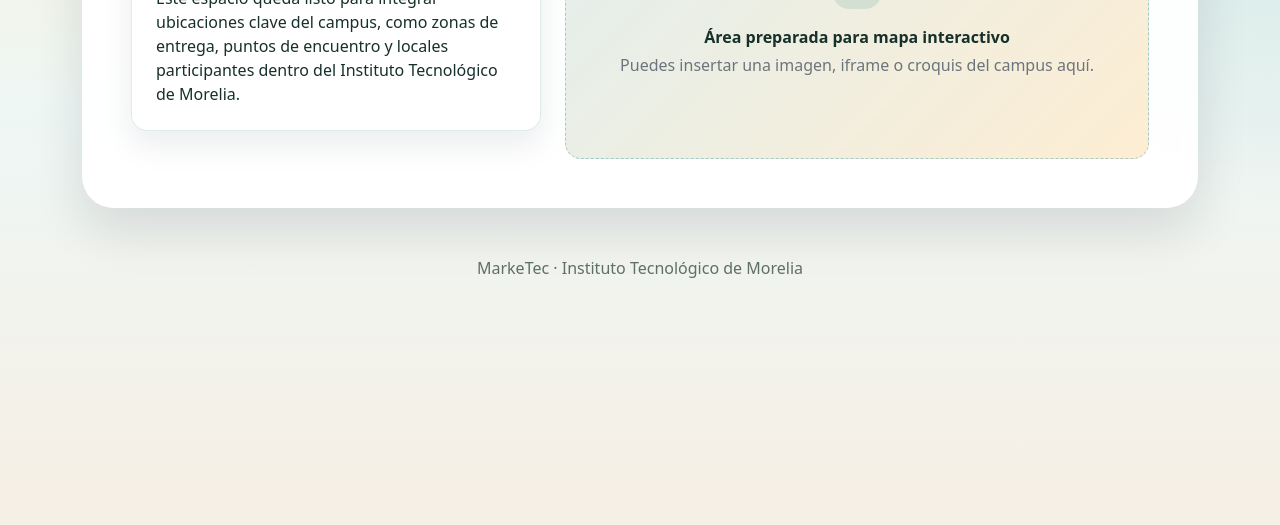
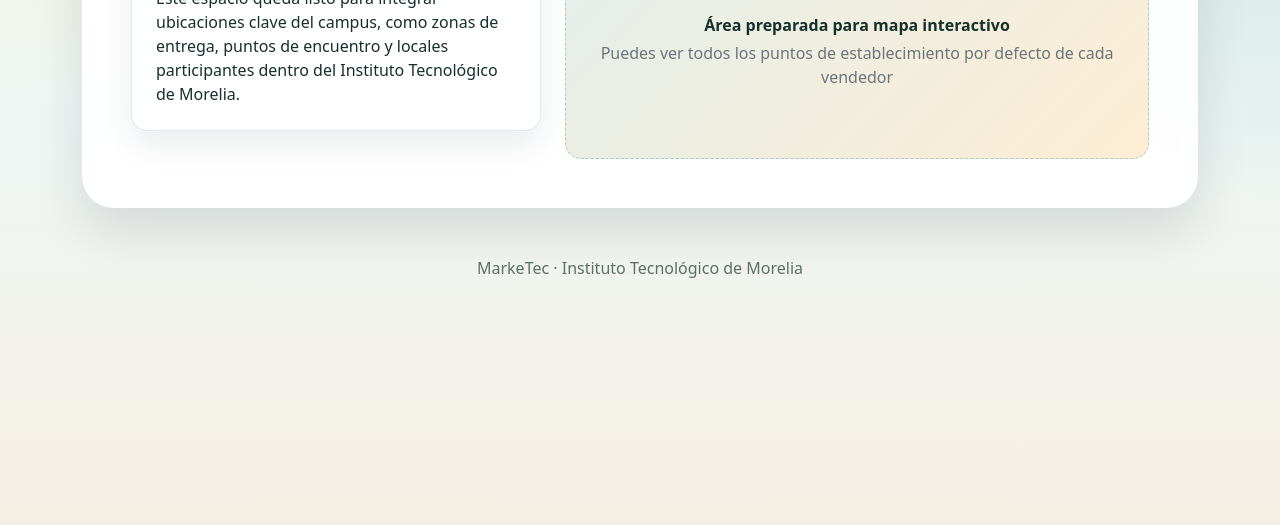
Before and after one commit to gamaerry/marketec, a website: page mapa.html in a window 1280 px wide. Shown: the part 275-800 px from the top of the page. Drawn offline with nearby package versions, Linux system fonts and the light colour scheme.

Commit message:
ajuste en el texto del mapa

```diff
--- a/mapa.html
+++ b/mapa.html
@@ -1,5 +1,6 @@
 <!doctype html>
 <html lang="es">
+
 <head>
   <meta charset="utf-8" />
   <meta name="viewport" content="width=device-width, initial-scale=1" />
@@ -7,11 +8,13 @@
   <link rel="stylesheet" href="node_modules/bootstrap/dist/css/bootstrap.min.css" />
   <link rel="stylesheet" href="styles.css" />
 </head>
+
 <body>
   <nav class="navbar navbar-expand-lg navbar-light sticky-top top-nav">
     <div class="container">
       <a class="navbar-brand fw-bold" href="index.html">MarkeTec</a>
-      <button class="navbar-toggler" type="button" data-bs-toggle="collapse" data-bs-target="#mainNav" aria-controls="mainNav" aria-expanded="false" aria-label="Abrir navegación">
+      <button class="navbar-toggler" type="button" data-bs-toggle="collapse" data-bs-target="#mainNav"
+        aria-controls="mainNav" aria-expanded="false" aria-label="Abrir navegación">
         <span class="navbar-toggler-icon"></span>
       </button>
       <div class="collapse navbar-collapse" id="mainNav">
@@ -33,7 +36,8 @@
         <div class="col-lg-5">
           <article class="content-card rounded-4 p-4 h-100">
             <h1 class="h2 section-title mb-3">Mapa del ITM</h1>
-            <p class="mb-0">Este espacio queda listo para integrar ubicaciones clave del campus, como zonas de entrega, puntos de encuentro y locales participantes dentro del Instituto Tecnológico de Morelia.</p>
+            <p class="mb-0">Este espacio queda listo para integrar ubicaciones clave del campus, como zonas de entrega,
+              puntos de encuentro y locales participantes dentro del Instituto Tecnológico de Morelia.</p>
           </article>
         </div>
         <div class="col-lg-7">
@@ -41,7 +45,8 @@
             <div>
               <div class="icon-pill mx-auto mb-3">⌖</div>
               <p class="fw-semibold mb-1">Área preparada para mapa interactivo</p>
-              <p class="text-secondary mb-0">Puedes insertar una imagen, iframe o croquis del campus aquí.</p>
+              <p class="text-secondary mb-0">Puedes ver todos los puntos de establecimiento por defecto de cada vendedor
+              </p>
             </div>
           </div>
         </div>
@@ -55,4 +60,5 @@
 
   <script src="node_modules/bootstrap/dist/js/bootstrap.bundle.min.js"></script>
 </body>
+
 </html>
```
